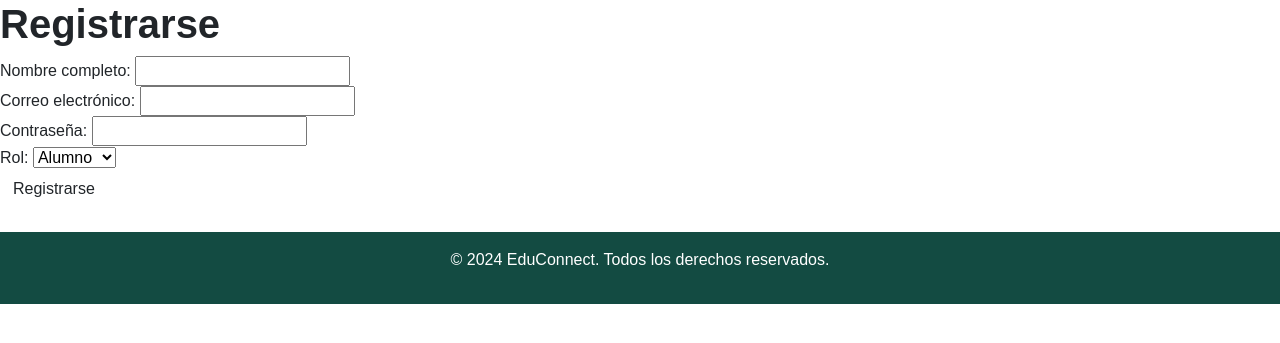
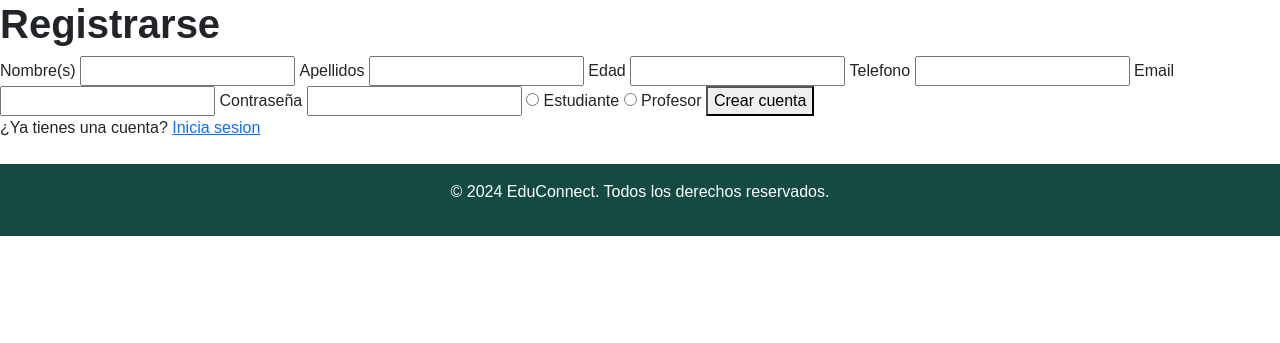
Before and after one commit to PatricioVargasR/Zavia_project, a Flask app: page /signup in a window 1280 px wide. Shown: the part 62-405 px from the top of the page. Run offline with Flask 3, Linux system fonts and the light colour scheme.

Commit message:
Update signup.html

```diff
--- a/templates/signup.html
+++ b/templates/signup.html
@@ -3,27 +3,41 @@
 {% block title %}Registrarse - Plataforma Educativa{% endblock %}
 
 {% block content %}
-    <h1>Registrarse</h1>
-    <form method="POST" action="{{ url_for('signup') }}">
-        <div class="form-group">
-            <label for="nombre">Nombre completo:</label>
-            <input type="text" id="nombre" name="nombre" required>
-        </div>
-        <div class="form-group">
-            <label for="email">Correo electrónico:</label>
+            <h1>Registrarse</h1>
+        <form>
+            <label for="name">Nombre(s)</label>
+            <input type="text" id="name" name="name" required>
+
+            <label for="apellido">Apellidos</label>
+            <input type="text" id="name" apellido="apellido" required>
+
+            <label for="edad">Edad</label>
+            <input type="numer" id="edad" edad="edad">
+
+            <label for="telefono">Telefono</label>
+            <input type="number" id="number" name="telefono" required>
+
+            <label for="email">Email</label>
             <input type="email" id="email" name="email" required>
-        </div>
-        <div class="form-group">
-            <label for="password">Contraseña:</label>
-            <input type="password" id="password" name="password" required>
-        </div>
-        <div class="form-group">
-            <label for="role">Rol:</label>
-            <select id="role" name="role" required>
-                <option value="alumno">Alumno</option>
-                <option value="profesor">Profesor</option>
-            </select>
-        </div>
-        <button type="submit" class="btn">Registrarse</button>
-    </form>
+
+            <label for="contraseña">Contraseña</label>
+            <input type="password" id="password" name="contraseña" required>
+
+            <input type="radio" id="role-student" name="role" value="Student" required>
+            <label for="role-student">Estudiante</label>
+
+            <input type="radio" id="role-teacher" name="role" value="Teacher">
+            <label for="role-teacher">Profesor</label>
+
+            <button type="submit">Crear cuenta</button>
+        </form>
+        <p>¿Ya tienes una cuenta? <a href="#">Inicia sesion</a></p>
+    </div>
+</body>
+</html>
+
+
+
+
+
 {% endblock %}
```
